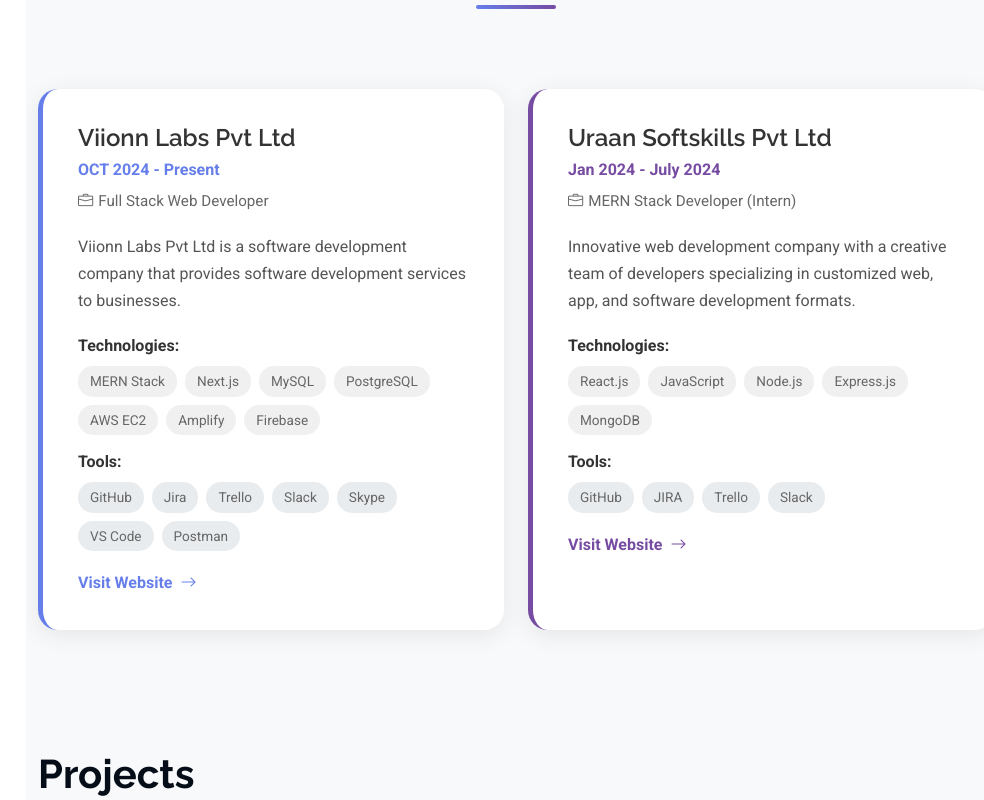
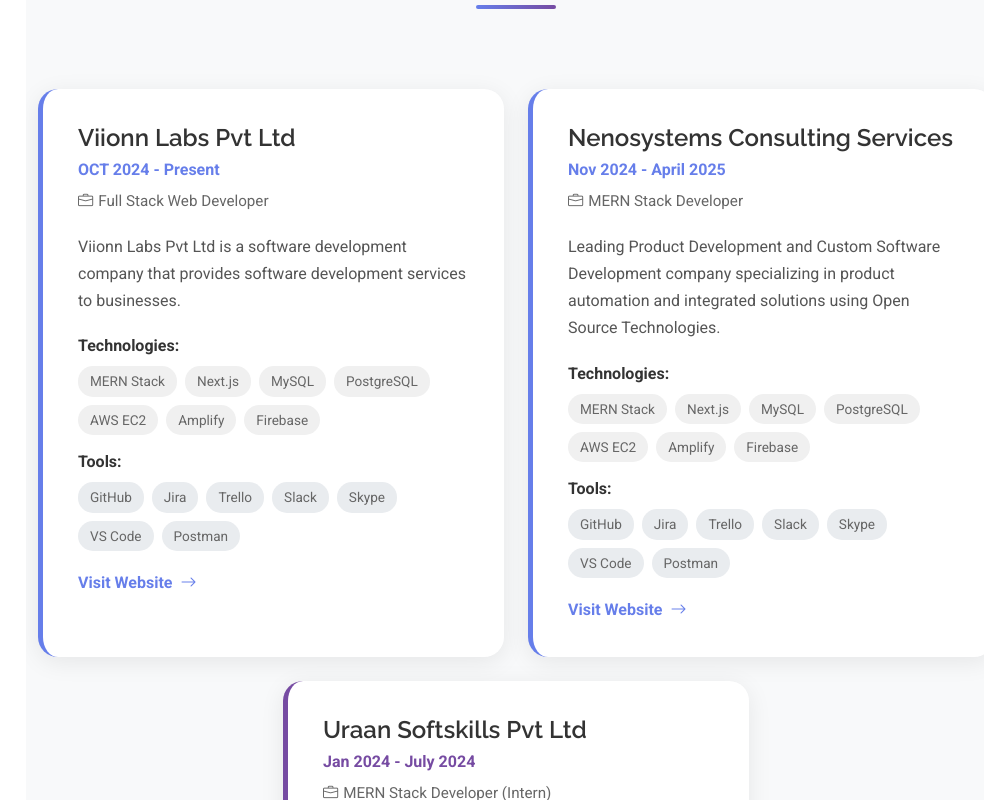
Before and after one commit to AyushDogne/Portfolio, a React (Create React App) app: page / in a window 1280 px wide. Shown: the part 2040-2840 px from the top of the page, without its empty margins (274-1258 px from the left). Built offline with nearby package versions, Linux system fonts and the light colour scheme.

Commit message:
Update Testimonials.js

```diff
--- a/src/components/Testimonials.js
+++ b/src/components/Testimonials.js
@@ -61,16 +61,16 @@
         link: 'https://viionn.com/',
         color: '#667eea'
     },
-    // {
-    //   company: 'Nenosystems Consulting Services',
-    //   period: 'Nov 2024 - April 2025',
-    //   role: 'MERN Stack Developer',
-    //   technologies: ['MERN Stack', 'Next.js','MySQL','PostgreSQL','AWS EC2','Amplify','Firebase'],
-    //   tools: ['GitHub', 'Jira', 'Trello', 'Slack', 'Skype', 'VS Code', 'Postman'],
-    //   description: 'Leading Product Development and Custom Software Development company specializing in product automation and integrated solutions using Open Source Technologies.',
-    //   link: 'https://nenosystems.com/',
-    //   color: '#667eea'
-    // },
+    {
+      company: 'Nenosystems Consulting Services',
+      period: 'Nov 2024 - April 2025',
+      role: 'MERN Stack Developer',
+      technologies: ['MERN Stack', 'Next.js','MySQL','PostgreSQL','AWS EC2','Amplify','Firebase'],
+      tools: ['GitHub', 'Jira', 'Trello', 'Slack', 'Skype', 'VS Code', 'Postman'],
+      description: 'Leading Product Development and Custom Software Development company specializing in product automation and integrated solutions using Open Source Technologies.',
+      link: 'https://nenosystems.com/',
+      color: '#667eea'
+    },
     {
       company: 'Uraan Softskills Pvt Ltd',
       period: 'Jan 2024 - July 2024',
```
